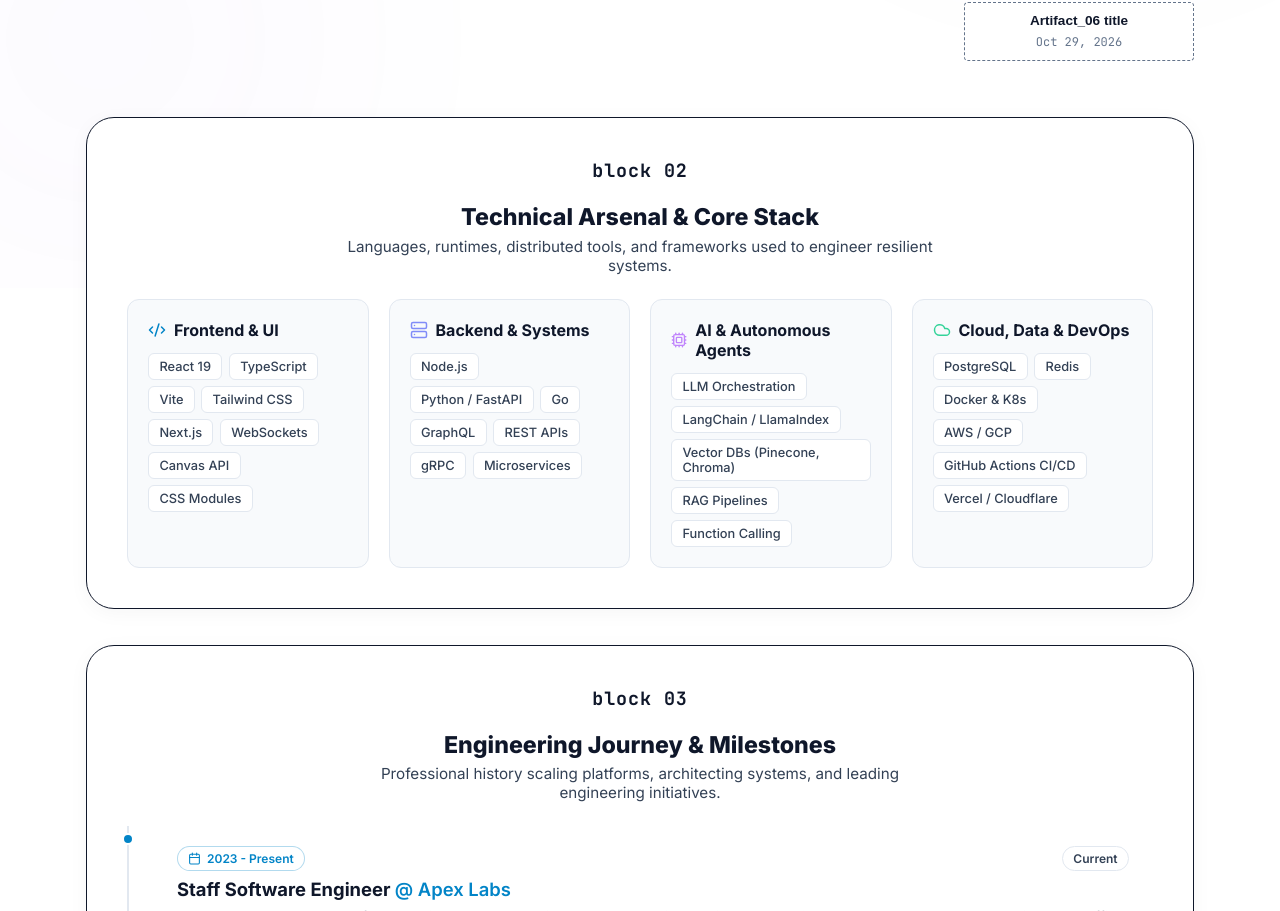
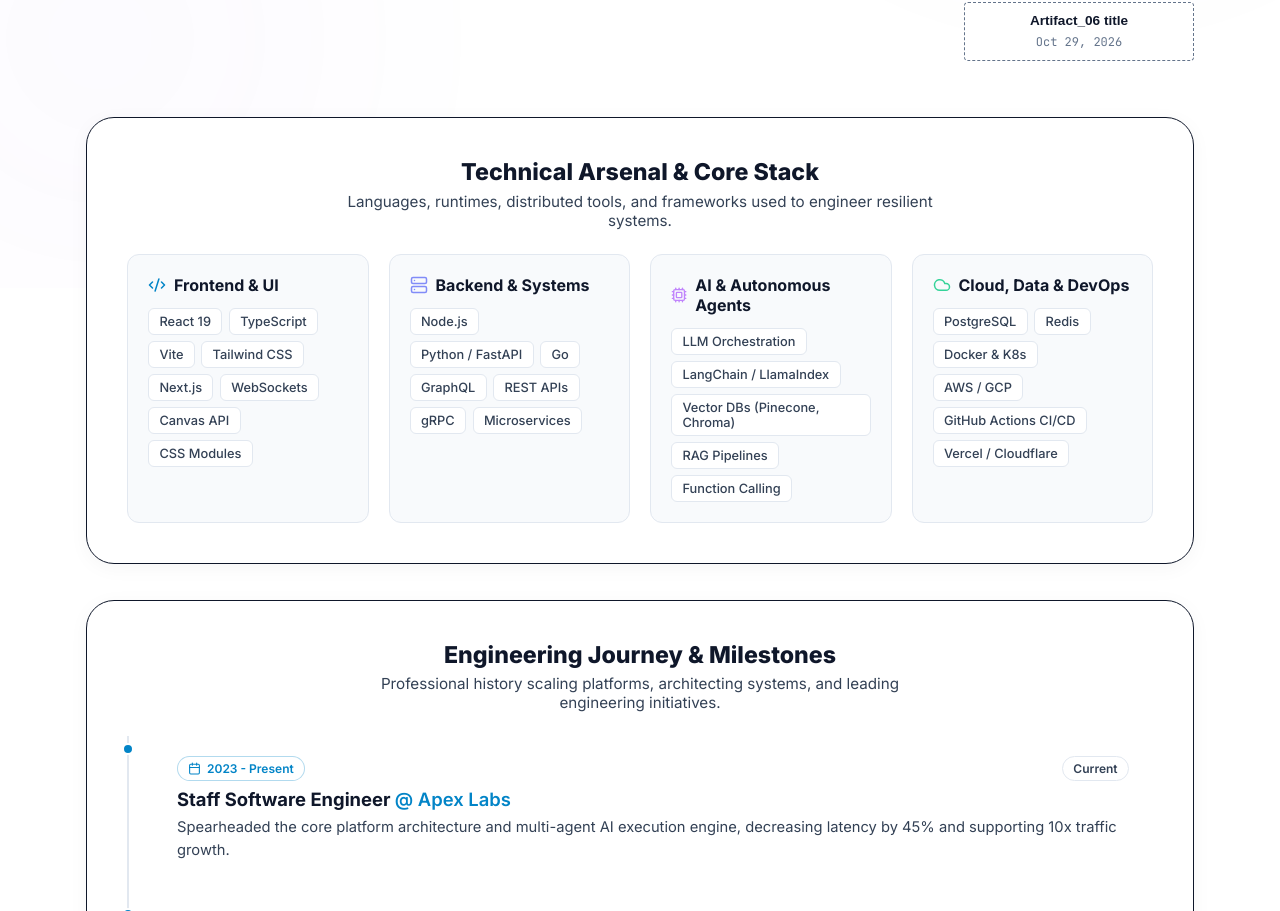
Before and after one commit to r-sankepally/myportfolio, a React (Vite) app: page / in a window 1280 px wide. Shown: the part 512-1423 px from the top of the page. Built offline with nearby package versions, Linux system fonts and the light colour scheme.

Commit message:
style: remove block label badges (block 02, block 03)

```diff
--- a/src/components/PortfolioBlocks.jsx
+++ b/src/components/PortfolioBlocks.jsx
@@ -13,13 +13,9 @@ export default function PortfolioBlocks() {
   return (
     <div className="portfolio-blocks-container">
       {/* ==============================================================
-          BLOCK 02: Technical Arsenal & Skills
+          BLOCK: Technical Arsenal & Skills
           ============================================================== */}
       <section className="portfolio-block" id="block-02">
-        <div className="block-label-badge">
-          <span>block 02</span>
-        </div>
-
         <div className="block-content">
           <div className="block-header-info">
             <h2 className="block-title">Technical Arsenal & Core Stack</h2>
@@ -49,13 +45,9 @@ export default function PortfolioBlocks() {
       </section>
 
       {/* ==============================================================
-          BLOCK 03: Experience & Engineering Milestones
+          BLOCK: Experience & Engineering Milestones
           ============================================================== */}
       <section className="portfolio-block" id="block-03">
-        <div className="block-label-badge">
-          <span>block 03</span>
-        </div>
-
         <div className="block-content">
           <div className="block-header-info">
             <h2 className="block-title">Engineering Journey & Milestones</h2>
--- a/src/data/portfolioData.js
+++ b/src/data/portfolioData.js
@@ -253,13 +253,11 @@ export const artifacts = [
 export const portfolioBlocks = [
   {
     id: "block-02",
-    tag: "block 02",
     title: "Technical Arsenal & Core Stack",
     description: "Frameworks, languages, cloud platforms, and protocols used across projects."
   },
   {
     id: "block-03",
-    tag: "block 03",
     title: "Engineering Journey & Milestones",
     description: "Professional experience, leadership milestones, and architecture contributions."
   }
```
